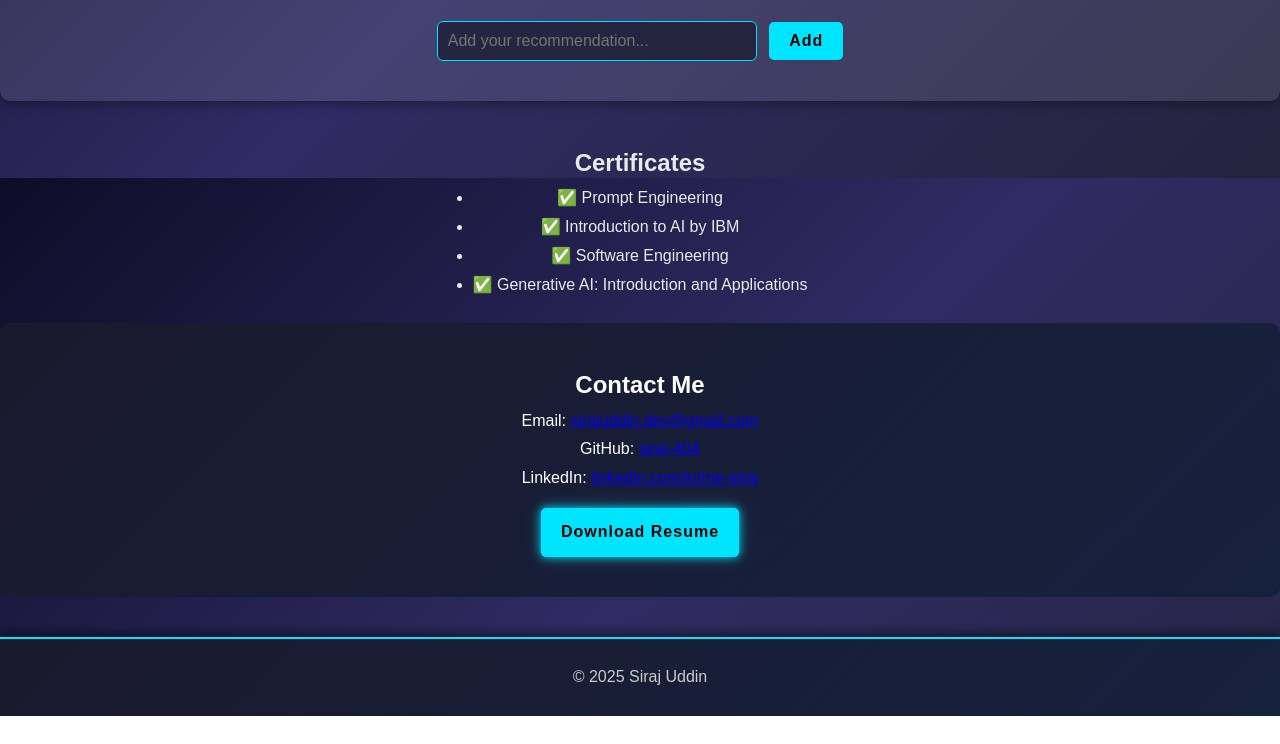
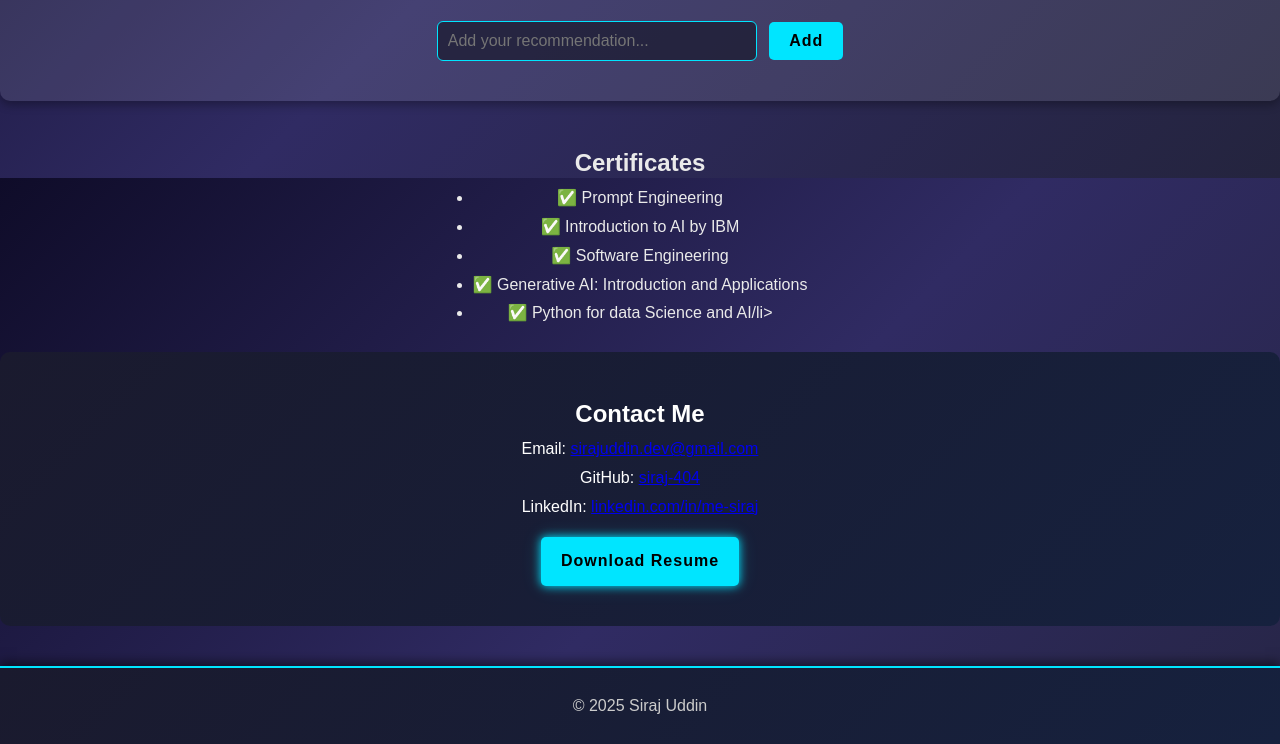
Before and after one commit to siraj-404/Portfolio, a plain HTML site: page index.html in a window 1280 px wide. Shown: the part 3022-3766 px from the top of the page. Before the commit the page ends 3738 px from the top, so only its background shows below. Drawn offline with Linux system fonts and the light colour scheme.

```diff
--- a/index.html
+++ b/index.html
@@ -168,6 +168,8 @@
       <li>✅ Introduction to AI by IBM</li>
       <li>✅ Software Engineering</li>
       <li>✅ Generative AI: Introduction and Applications</li>
+      <li>✅ Python for data Science and AI/li>
+
     </ul>
   </section>
 
```
